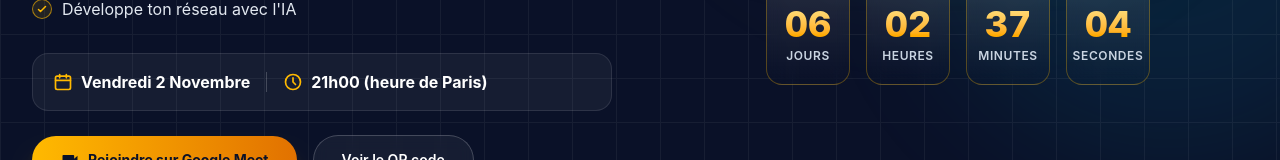
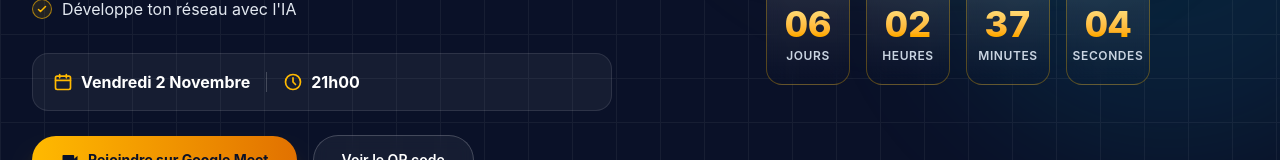
Before and after one commit to rmmpresentation-droid/Formation-ia, a React (Vite) app: page / in a window 1280 px wide. Shown: the part 626-786 px from the top of the page. Built offline with nearby package versions, Linux system fonts and the light colour scheme.

Commit message:
Update config.ts

```diff
--- a/src/config.ts
+++ b/src/config.ts
@@ -6,7 +6,7 @@
 export const EVENT_DATE = new Date(2026, 10, 2, 21, 0, 0);
 
 export const EVENT_DATE_LABEL = "Vendredi 2 Novembre";
-export const EVENT_TIME_LABEL = "21h00 (heure de Paris)";
+export const EVENT_TIME_LABEL = "21h00";
 
 // Replace with the real Google Meet link before going live.
 export const GOOGLE_MEET_LINK = "https://meet.google.com/xxx-xxxx-xxx";
```
